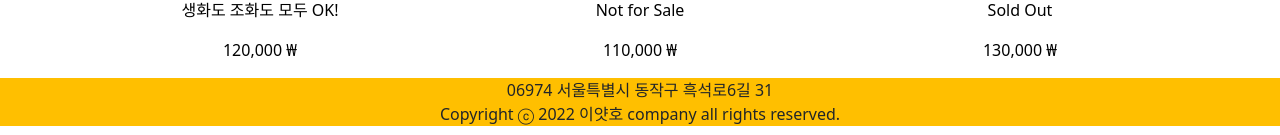
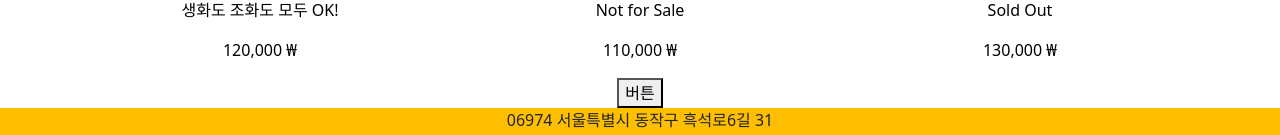
Before and after one commit to ej-rarus/shop, a React (Create React App) app: page / in a window 1280 px wide. Shown: the part 935-1070 px from the top of the page. Built offline with nearby package versions, Linux system fonts and the light colour scheme.

Commit message:
ajax commit

```diff
--- a/package.json
+++ b/package.json
@@ -6,6 +6,7 @@
     "@testing-library/jest-dom": "^5.16.5",
     "@testing-library/react": "^13.3.0",
     "@testing-library/user-event": "^13.5.0",
+    "axios": "^1.1.2",
     "bootstrap": "^5.2.0",
     "express": "^4.18.2",
     "react": "^18.2.0",
--- a/src/App.js
+++ b/src/App.js
@@ -64,11 +64,14 @@ function App() {
               <div className="main-bg"></div>
               <div className="container">
                 <div className="row">
-                  {shoes.map(function (md, i) {
-                    return <Merchandize i={i} shoes={shoes}></Merchandize>;
+                  { shoes.map(function (md, i) {
+                      return <Merchandize i={i} shoes={shoes}></Merchandize>;
                   })}
                 </div>
               </div>
+              <button onClick={() => {
+
+              }}>버튼</button>
             </div>
           }
         />
```
Also changed, not shown: 1 other file (tests, documents, lock files or other folders).
